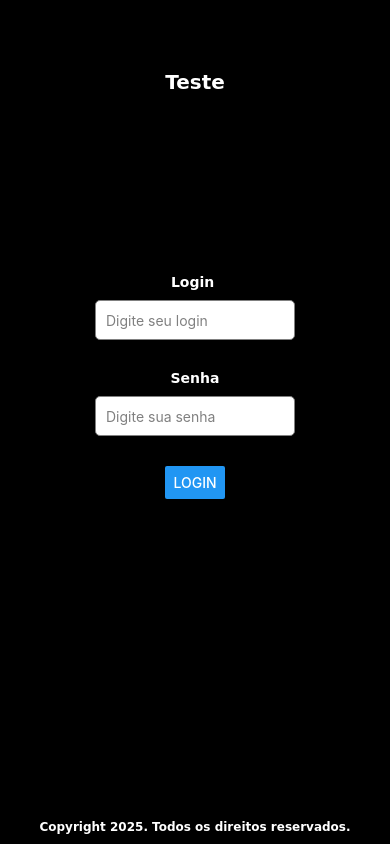
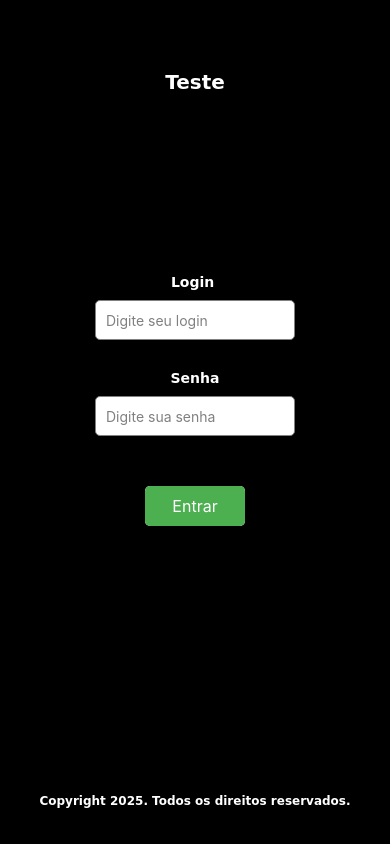
Before and after one commit to KaykeRagoso/DroneWiseReactNative, a React Native app: screen / in a window 390 px wide. Built offline with nearby package versions, Linux system fonts and the light colour scheme.

Commit message:
DroneWiseReactNative
Atualizações do dia 28/02/2025

```diff
--- a/App.js
+++ b/App.js
@@ -1,6 +1,6 @@
 import React, { useState } from 'react'; // Importando React e useState corretamente
 import { StatusBar } from 'expo-status-bar';
-import { StyleSheet, Text, View, TextInput } from 'react-native'; // Importando TextInput de 'react-native'
+import { StyleSheet, Text, View, TextInput, TouchableOpacity } from 'react-native'; // Importando TextInput de 'react-native'
 import { Button } from 'react-native-web';
 
 export default function App() {
@@ -38,8 +38,22 @@ export default function App() {
         />
       </View>
 
-      {/* Botão de Login */}
-      <Button title="Login" onPress={() => alert('Login efetuado com sucesso!')} />
+      {/* Botão */}
+      <View style={styles.button}>
+        <TouchableOpacity
+          onPress={() => {
+            if (texto.trim() !== "" && numero.trim() !== "") {
+              alert("Login efetuado com sucesso!");
+              console.log("Login:", texto, "Senha:", numero);
+            } else {
+              alert("Preencha todos os campos!");
+            }
+          }}
+          style={styles.buttonStyle}
+        >
+          <Text style={styles.buttonText}>Entrar</Text>
+          </TouchableOpacity>
+      </View>
 
       {/* Rodapé */}
       <View style={styles.footer}>
@@ -48,6 +62,7 @@ export default function App() {
     </View>
   );
 }
+
 
 const styles = StyleSheet.create({
   container: {
@@ -79,9 +94,10 @@ const styles = StyleSheet.create({
   },
   footer: {
     position: 'absolute',
-    bottom: 10,
-    left: 0,
-    right: 0,
+    padding: 0,
+    bottom: 0,
+    width: '100%',
+    height: 50,
     alignItems: 'center',
   },
   textfooter: {
@@ -101,4 +117,22 @@ const styles = StyleSheet.create({
     fontFamily: 'Comic Sans MS',
     fontSize: 14,
   },
+  button: {
+    width: 100,
+    marginTop: 20, // Adiciona espaço acima do botão
+    color: 'black',
+    backgroundColor: 'white',
+    borderRadius: 5,
+  },
+  buttonStyle: {
+    backgroundColor: '#4CAF50',
+    paddingVertical: 10,
+    paddingHorizontal: 20,
+    borderRadius: 5,
+  },
+  buttonText: {
+    color: 'white',
+    fontSize: 16,
+    textAlign: 'center',
+  },
 });
```
